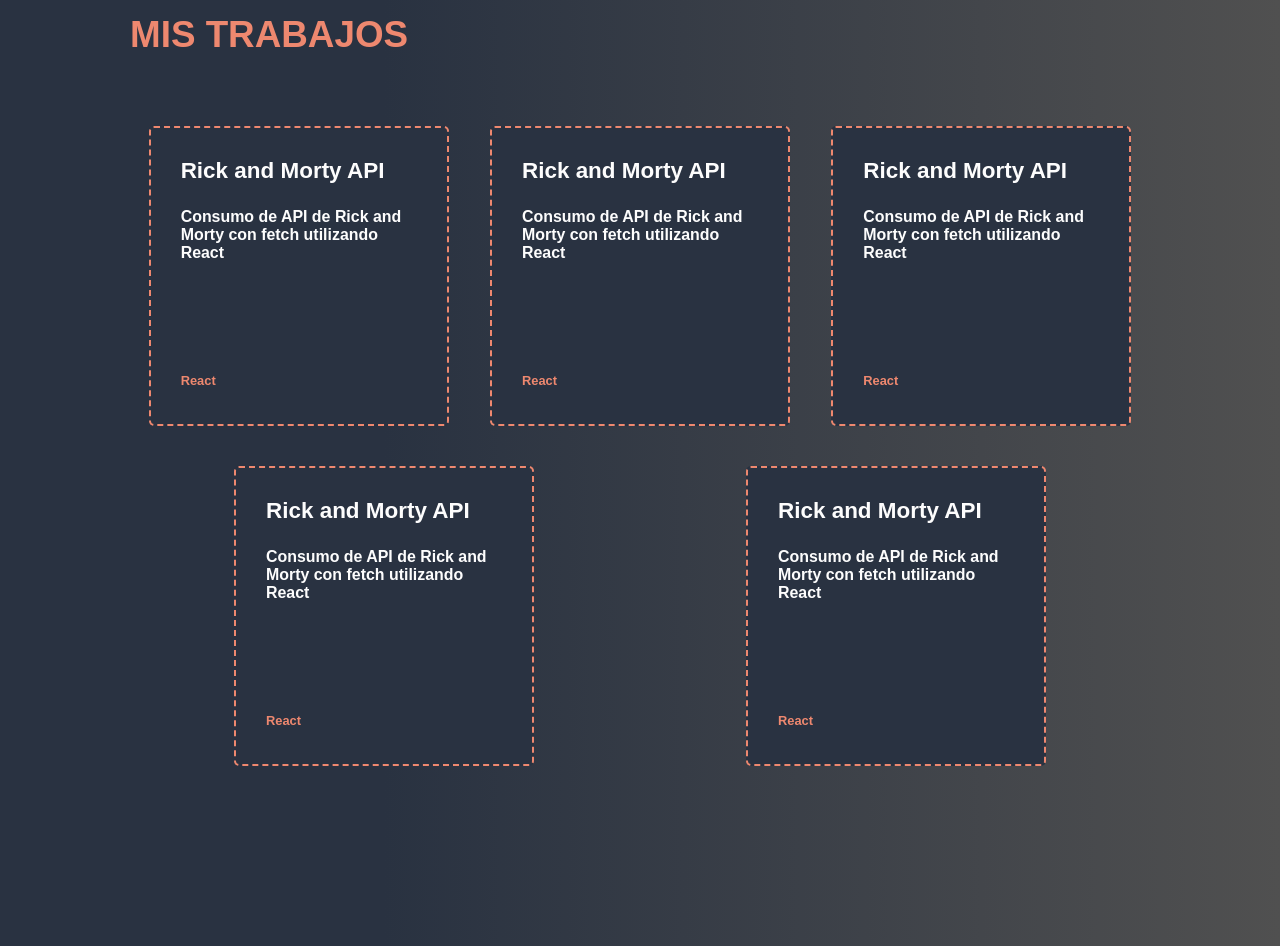
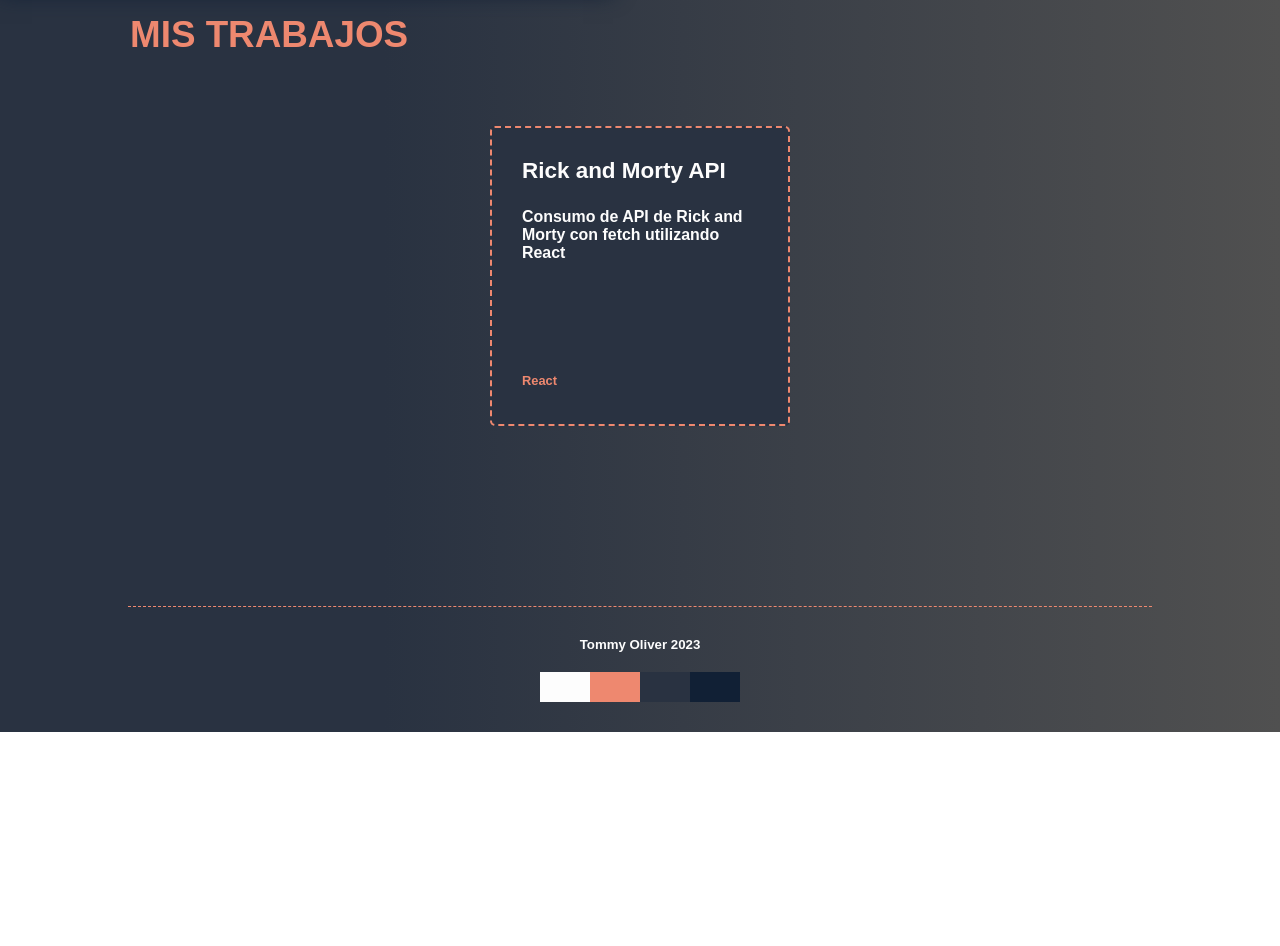
Before and after one commit to Tommyyoliver/portfolio, a React (Vite) app: page / in a window 1280 px wide. Shown: the part 1740-2686 px from the top of the page. After the commit the page ends 2472 px from the top, so only its background shows below. Built offline with nearby package versions, Linux system fonts and the light colour scheme.

Commit message:
Footer agregado

```diff
--- a/src/App.jsx
+++ b/src/App.jsx
@@ -3,6 +3,7 @@
 import { InitialSeciton } from './components/InitialSection';
 import { AboutMe } from "./components/AboutMe";
 import { Proyects } from "./components/Proyects";
+import { Footer } from "./components/Footer";
 
 function App() {
   return (
@@ -11,6 +12,7 @@
       <InitialSeciton />
       <AboutMe />
       <Proyects />
+      <Footer />
     </div>
   )
 }
--- a/src/assets/css/output.css
+++ b/src/assets/css/output.css
@@ -195,6 +195,7 @@
   width: 230px;
   height: 80px;
   border: 6px dashed #112035;
+  box-shadow: 0px 0px 20px 0px #112035;
   position: absolute;
   transform: translate(-10px, -10px);
   z-index: 0;
@@ -570,13 +571,16 @@
   width: 100vw;
   height: 100vh;
   overflow-y: hidden;
+  padding-top: 20px;
 }
 .about-container .about-title-container {
   border-top: 6px dashed #112035;
   border-right: 6px dashed #112035;
   border-bottom: 6px dashed #112035;
   background: linear-gradient(90deg, rgb(41, 50, 65) 0%, rgb(41, 50, 65) 30%, rgb(80, 80, 80) 100%);
+  box-shadow: 0px 0px 20px 0px #112035;
   width: min-content;
+  height: min-content;
   text-align: center;
   margin-top: 20px;
 }
@@ -684,7 +688,9 @@
   border-right: 6px dashed #112035;
   border-bottom: 6px dashed #112035;
   background: linear-gradient(90deg, rgb(41, 50, 65) 0%, rgb(41, 50, 65) 30%, rgb(80, 80, 80) 100%);
+  box-shadow: 0px 0px 20px 0px #112035;
   width: min-content;
+  height: min-content;
   text-align: center;
   margin-top: 20px;
 }
@@ -824,5 +830,50 @@
     font-size: 1.3rem;
   }
 }
+footer {
+  text-align: center;
+  width: 80%;
+  margin: 0 auto;
+  padding: 30px 0;
+  border-top: 1px dashed #ee886f;
+}
+footer .color-palette {
+  margin-top: 20px;
+  display: flex;
+  justify-content: center;
+  align-items: center;
+}
+footer .color-palette div {
+  width: 50px;
+  height: 30px;
+}
+footer .color-palette .color-primary {
+  background-color: #fdfdfd;
+}
+footer .color-palette .color-secondary {
+  background-color: #ee886f;
+}
+footer .color-palette .color-background {
+  background-color: rgb(41, 50, 65);
+}
+footer .color-palette .color-border {
+  background-color: #112035;
+}
+
+@media (min-width: 2000px) {
+  footer {
+    padding: 50px 0;
+  }
+  footer h5 {
+    font-size: 1.6rem;
+  }
+  footer .color-palette {
+    margin-top: 50px;
+  }
+  footer .color-palette div {
+    width: 100px;
+    height: 60px;
+  }
+}
 
 /*# sourceMappingURL=output.css.map */
--- a/src/assets/sass/components/_AboutMe.scss
+++ b/src/assets/sass/components/_AboutMe.scss
@@ -5,13 +5,16 @@
     width: 100vw;
     height: 100vh;
     overflow-y: hidden;
+    padding-top: 20px;
 
     .about-title-container {
         border-top: 6px dashed $border-color;
         border-right: 6px dashed $border-color;
         border-bottom: 6px dashed $border-color;
         @include backgroundgradient();
+        box-shadow: 0px 0px 20px 0px $border-color;
         width: min-content;
+        height: min-content;
         text-align: center;
         margin-top: 20px;
 
--- /dev/null
+++ b/src/assets/sass/components/_Footer.scss
@@ -0,0 +1,51 @@
+@import "./abstracts/variables";
+
+footer {
+    text-align: center;
+    width: 80%;
+    margin: 0 auto;
+    padding: 30px 0;
+    border-top: 1px dashed $secondary-color;
+
+    .color-palette {
+        margin-top: 20px;
+        display: flex;
+        justify-content: center;
+        align-items: center;
+        div {
+            width: 50px;
+            height: 30px;
+        }
+        .color- {
+            &primary {
+                background-color: $primary-color;
+            }
+            &secondary {
+                background-color: $secondary-color;
+            }
+            &background {
+                background-color: $background-color;
+            }
+            &border {
+                background-color: $border-color;
+            }
+        }
+
+    }
+}
+
+@media (min-width: 2000px) {
+    footer {
+        padding: 50px 0;
+        h5 {
+            font-size: 1.6rem;
+        }
+        .color-palette {
+            margin-top: 50px;
+            div {
+                width: 100px;
+                height: 60px;
+            }
+        }
+    }
+}
--- a/src/assets/sass/components/_InitialSection.scss
+++ b/src/assets/sass/components/_InitialSection.scss
@@ -97,6 +97,7 @@
         width: 230px;
         height: 80px;
         border: 6px dashed #112035;
+        box-shadow: 0px 0px 20px 0px $border-color;
         position: absolute;
         transform: translate(-10px, -10px);
         z-index: 0;
--- a/src/assets/sass/components/_Proyects.scss
+++ b/src/assets/sass/components/_Proyects.scss
@@ -11,7 +11,9 @@
         border-right: 6px dashed $border-color;
         border-bottom: 6px dashed $border-color;
         @include backgroundgradient();
+        box-shadow: 0px 0px 20px 0px $border-color;
         width: min-content;
+        height: min-content;
         text-align: center;
         margin-top: 20px;
 
--- a/src/assets/sass/input.scss
+++ b/src/assets/sass/input.scss
@@ -21,3 +21,4 @@
 @import "./components/InitialSection";
 @import "./components//AboutMe";
 @import "./components/Proyects";
+@import "./components/Footer";
--- /dev/null
+++ b/src/components/Footer.jsx
@@ -0,0 +1,15 @@
+function Footer() {
+    return (
+        <footer>
+            <h5>Tommy Oliver 2023</h5>
+            <div className="color-palette">
+                <div className="color-primary"></div>
+                <div className="color-secondary"></div>
+                <div className="color-background"></div>
+                <div className="color-border"></div>
+            </div>
+        </footer>
+    )
+}
+
+export { Footer };
--- a/src/components/Proyects.jsx
+++ b/src/components/Proyects.jsx
@@ -17,42 +17,6 @@
                         <h6>React</h6>
                     </a>
                 </div>
-                <div className="proyect">
-                    <a href="https://tommyyoliver.github.io/rick-and-morty-api/" target="_blank">
-                        <div className="project-header">
-                            <h3>Rick and Morty API</h3>
-                        </div>
-                        <h5>Consumo de API de Rick and Morty con fetch utilizando React</h5>
-                        <h6>React</h6>
-                    </a>
-                </div>
-                <div className="proyect">
-                    <a href="https://tommyyoliver.github.io/rick-and-morty-api/" target="_blank">
-                        <div className="project-header">
-                            <h3>Rick and Morty API</h3>
-                        </div>
-                        <h5>Consumo de API de Rick and Morty con fetch utilizando React</h5>
-                        <h6>React</h6>
-                    </a>
-                </div>
-                <div className="proyect">
-                    <a href="https://tommyyoliver.github.io/rick-and-morty-api/" target="_blank">
-                        <div className="project-header">
-                            <h3>Rick and Morty API</h3>
-                        </div>
-                        <h5>Consumo de API de Rick and Morty con fetch utilizando React</h5>
-                        <h6>React</h6>
-                    </a>
-                </div>
-                <div className="proyect">
-                    <a href="https://tommyyoliver.github.io/rick-and-morty-api/" target="_blank">
-                        <div className="project-header">
-                            <h3>Rick and Morty API</h3>
-                        </div>
-                        <h5>Consumo de API de Rick and Morty con fetch utilizando React</h5>
-                        <h6>React</h6>
-                    </a>
-                </div>
             </div>
         </div>
     )
```
Also changed, not shown: 1 other file (tests, documents, lock files or other folders).
